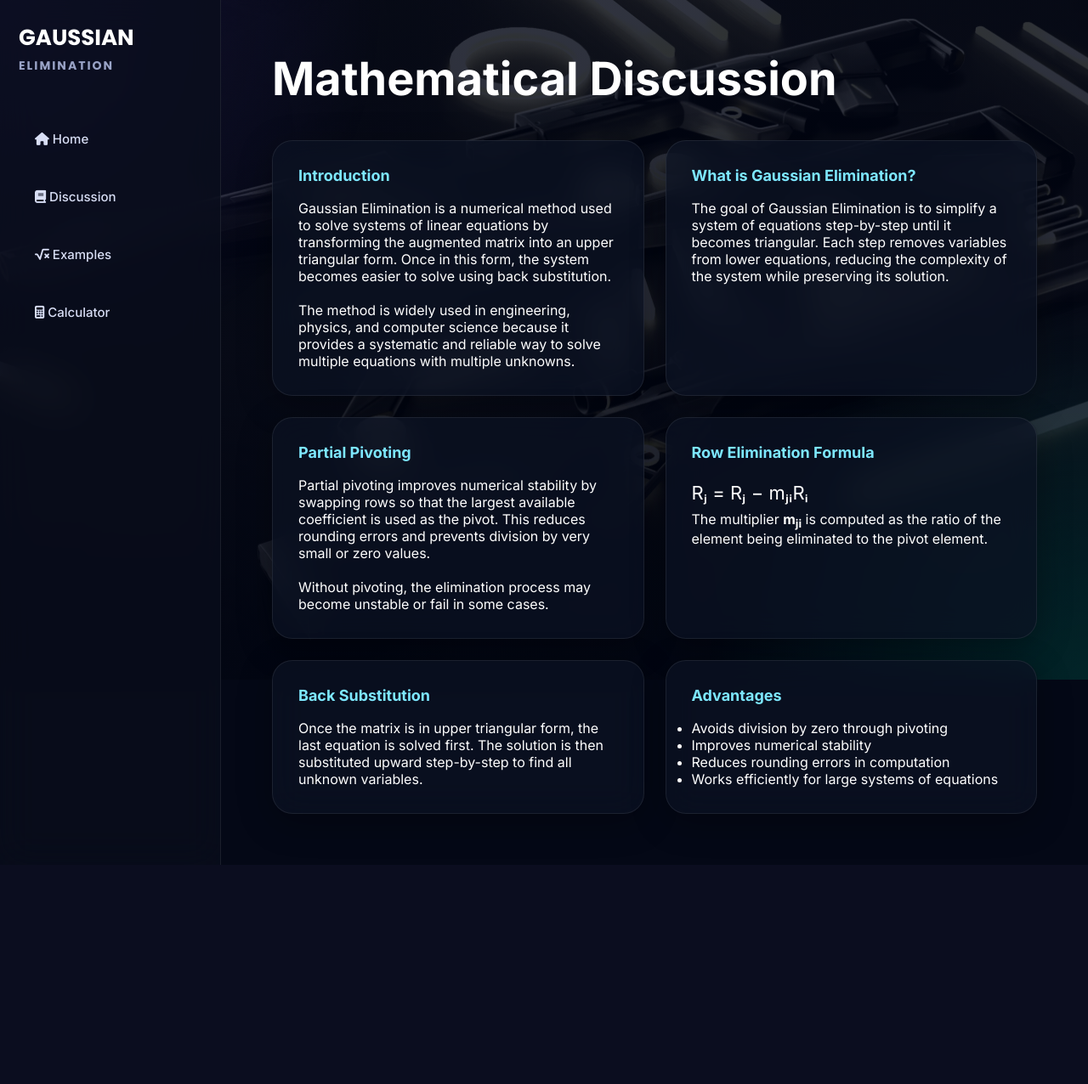
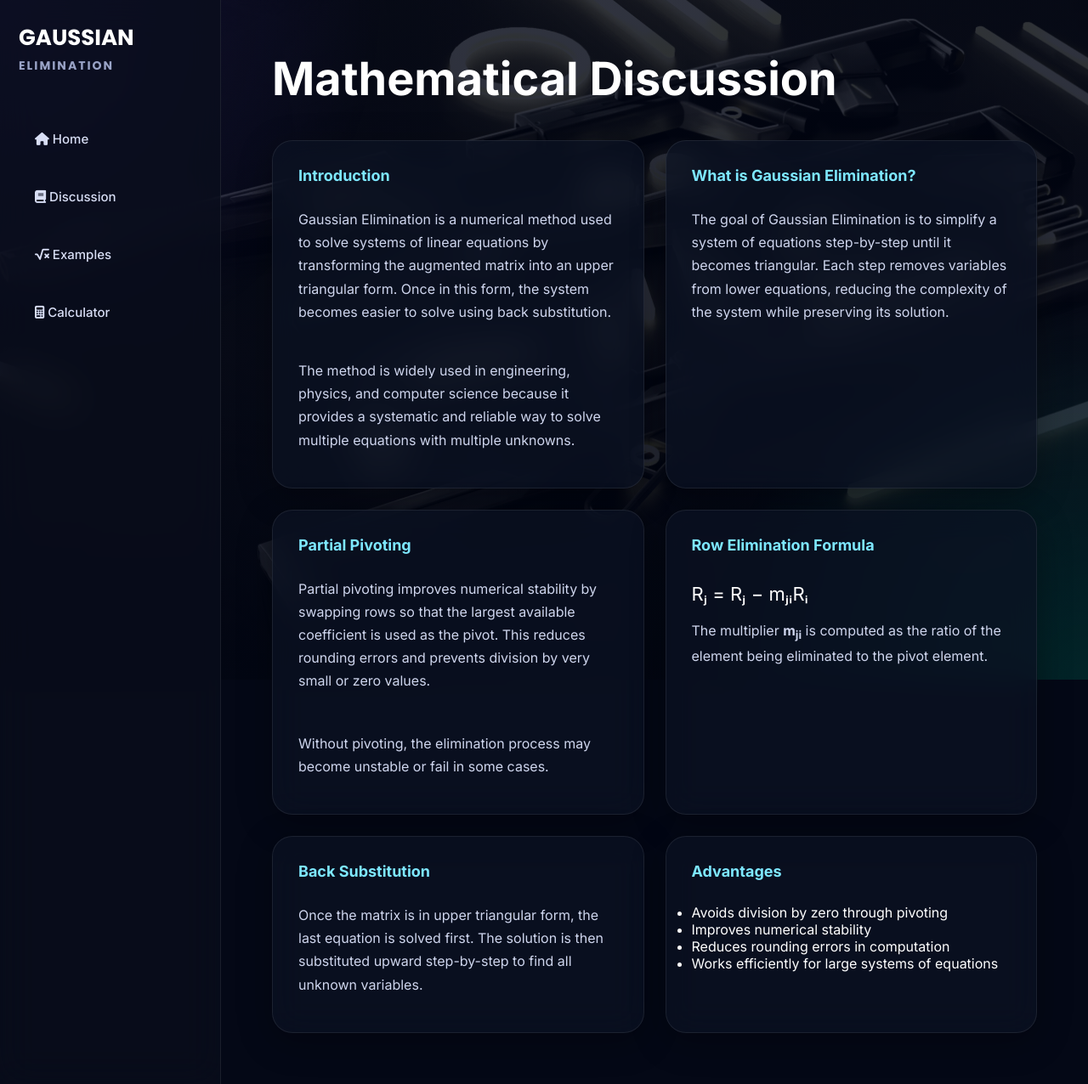
Before and after one commit to procisss/GaussElimination, a Flask app: page /discussion in a window 1280 px wide. Shown: the whole page at 85% size. Before the commit the page ends 1018 px from the top, so only its background shows below. Run offline with Flask 3, Linux system fonts and the light colour scheme.

Commit message:
Updated css

```diff
--- a/static/css/style.css
+++ b/static/css/style.css
@@ -629,3 +629,23 @@ button:hover{
     background:#7b2ff7;
 
 }
+
+.box p {
+    line-height: 1.7;
+    margin-bottom: 12px;
+    color: #cfd6ee;
+}
+
+.spacer {
+    height: 14px;
+}
+
+.section-gap {
+    margin-top: 18px;
+}
+
+.box {
+    display: flex;
+    flex-direction: column;
+    gap: 10px;
+}
--- a/templates/calculator.html
+++ b/templates/calculator.html
@@ -4,7 +4,7 @@
 
 <h1 class="section-title">
 
-Interactive Calculator
+Calculator
 
 </h1>
 
--- a/templates/discussion.html
+++ b/templates/discussion.html
@@ -43,7 +43,9 @@
             This reduces rounding errors and prevents division by very small or zero values.
         </p>
 
-        <p class="spaced">
+        <div class="spacer"></div>
+
+        <p>
             Without pivoting, the elimination process may become unstable or fail in some cases.
         </p>
 
```
Also changed, not shown: templates/examples.html (+18 -28 lines).
